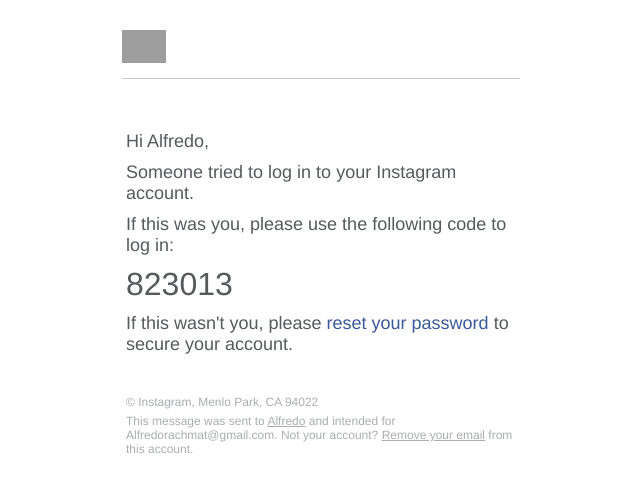
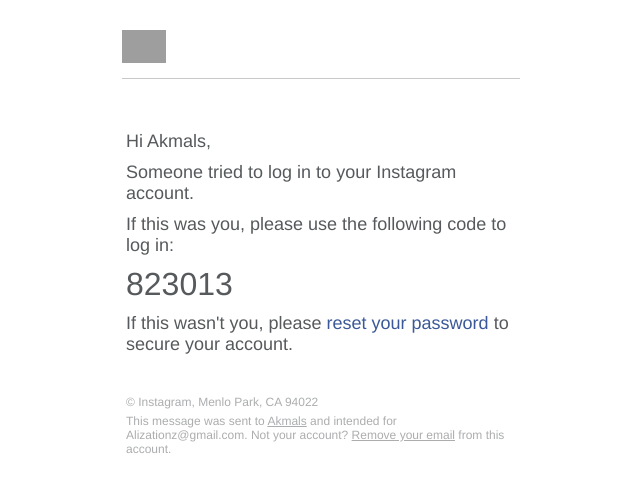
Before and after one commit to rzjuliannofficial/landingpage, a plain HTML site: page index.html in a window 1280 px wide. Shown: the top 492 px of the page, 319-959 px from the left. Drawn offline with Linux system fonts and the light colour scheme; grey boxes are pictures that could not be loaded.

Commit message:
Update index.html

```diff
--- a/index.html
+++ b/index.html
@@ -3,7 +3,7 @@
   <html lang="en">
     <meta charset="UTF-8">
     <meta name="viewport" content="width=device-width, initial-scale=1.0">
-    <title>Aware.Intagram</title>
+    <title>Suspend your account activity</title>
   </head>
   <body>
     <div dir="ltr" style="margin: 0; padding: 0;">
@@ -71,7 +71,7 @@
                                                         <tbody>
                                                           <tr>
                                                             <td>
-                                                              <p style="padding: 0; margin: 10px 0 10px 0; color: #565a5c; font-size: 18px;">Hi Alfredo,</p>
+                                                              <p style="padding: 0; margin: 10px 0 10px 0; color: #565a5c; font-size: 18px;">Hi Akmals,</p>
                                                               <p style="padding: 0; margin: 10px 0 10px 0; color: #565a5c; font-size: 18px;">Someone tried to log in to your Instagram account.</p>
                                                               <p style="padding: 0; margin: 10px 0 10px 0; color: #565a5c; font-size: 18px;">If this was you, please use the following code to log in:</p>
                                                               <p style="padding: 0; margin: 10px 0 10px 0; color: #565a5c; font-size: 18px;"><span style="font-size: xx-large;">823013</span></p>
@@ -111,7 +111,7 @@
                             <td style="display: block; width: 20px;" width="20">&nbsp;&nbsp;&nbsp;</td>
                             <td>
                               <div style="color: #abadae; font-size: 12px; margin: 0 auto 5px auto;">&copy; Instagram, Menlo Park, CA 94022</div>
-                              <div style="color: #abadae; font-size: 12px; margin: 0 auto 5px auto;">This message was sent to <a style="color: #abadae; text-decoration: underline;">Alfredo</a> and intended for Alfredorachmat@gmail.com. Not your account? <a style="color: #abadae; text-decoration: underline;" target="_blank" rel="noopener">Remove your email</a> from this account.</div>
+                              <div style="color: #abadae; font-size: 12px; margin: 0 auto 5px auto;">This message was sent to <a style="color: #abadae; text-decoration: underline;">Akmals</a> and intended for Alizationz@gmail.com. Not your account? <a style="color: #abadae; text-decoration: underline;" target="_blank" rel="noopener">Remove your email</a> from this account.</div>
                             </td>
                             <td style="display: block; width: 20px;" width="20">&nbsp;&nbsp;&nbsp;</td>
                           </tr>
```
